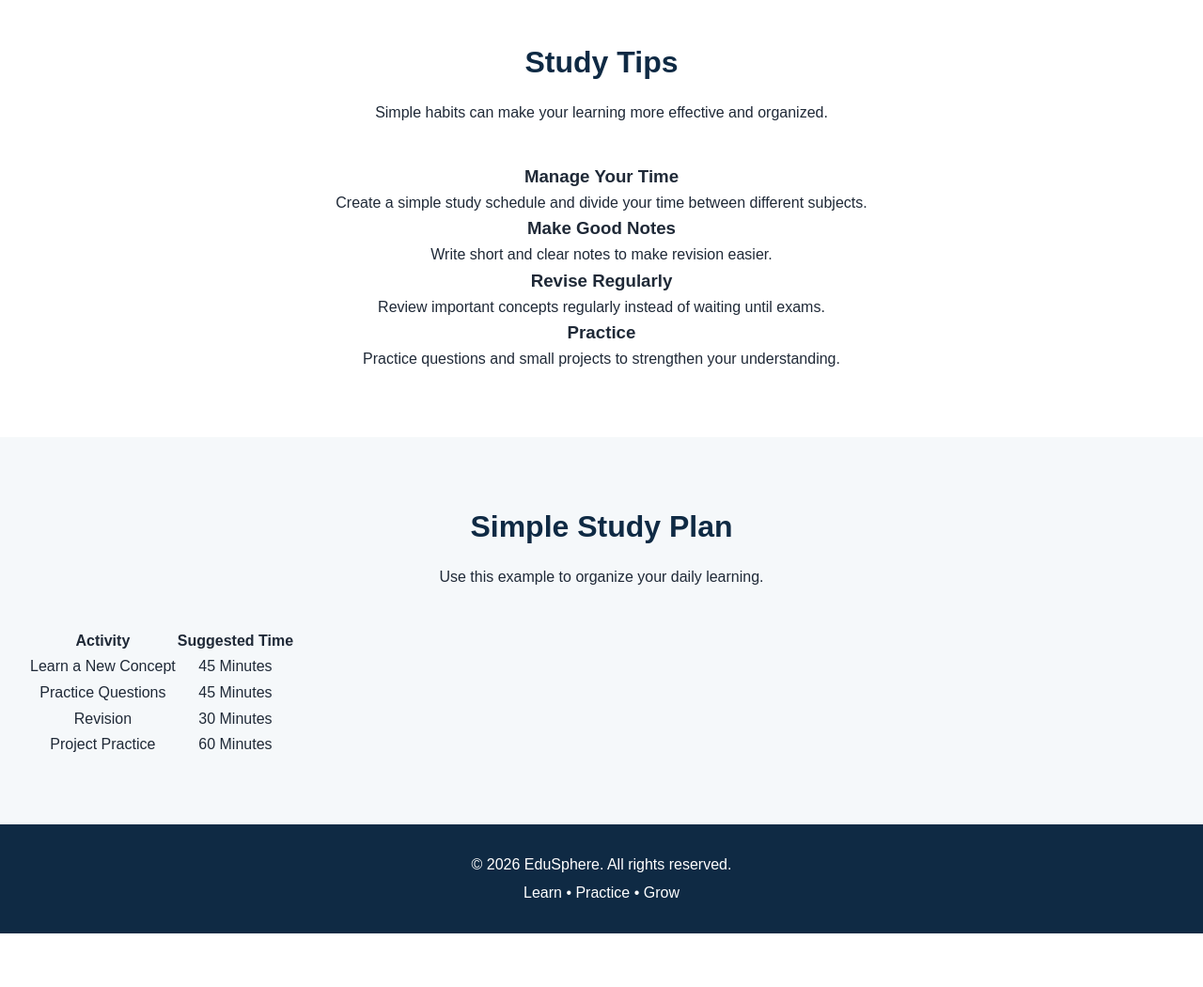
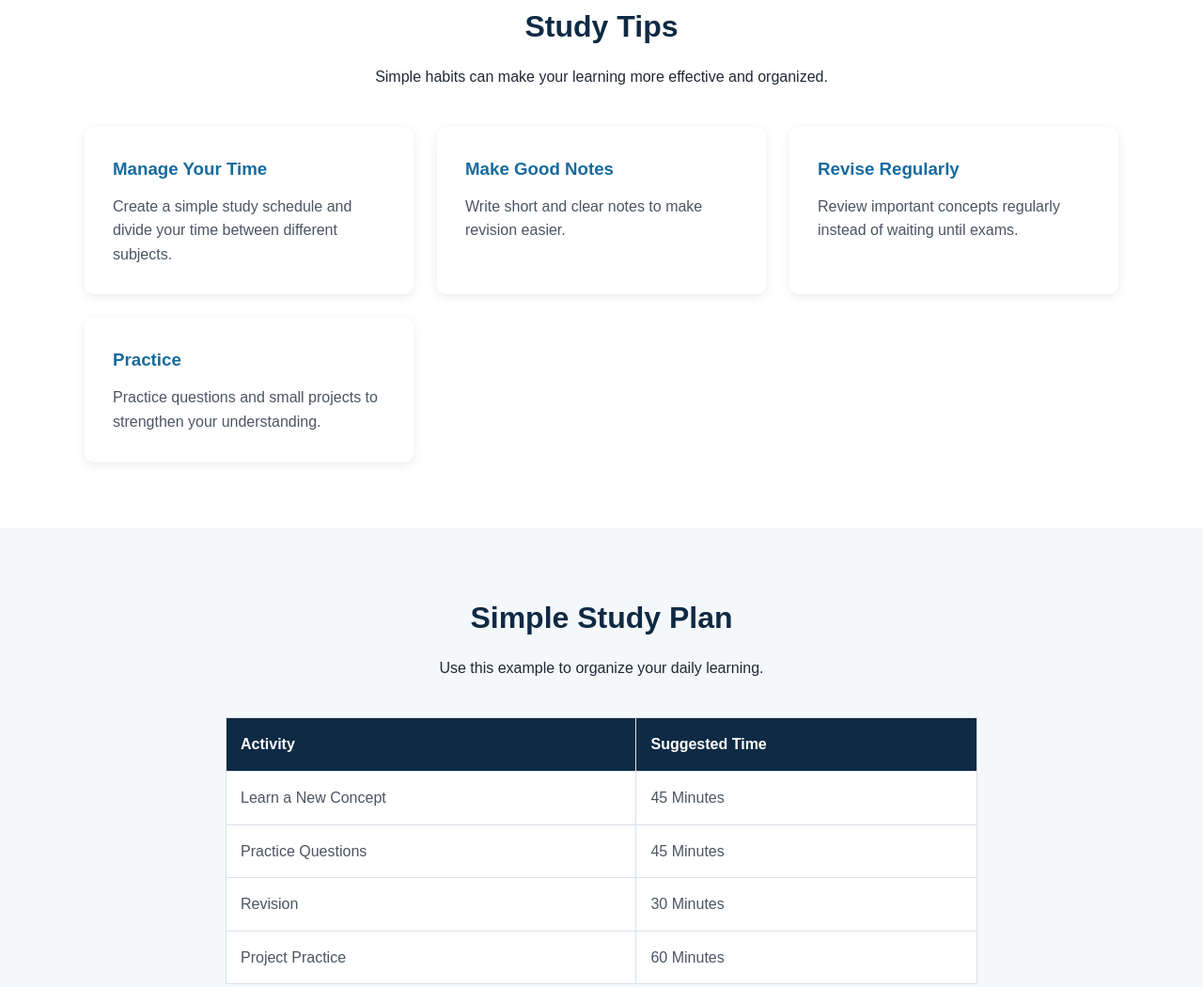
Before and after one commit to prayag07-spec/EduSphere, a plain HTML site: page resources.html in a window 1280 px wide. Shown: the part 1433-2483 px from the top of the page at 94% size. Before the commit the page ends 2426 px from the top, so only its background shows below. Drawn offline with Linux system fonts and the light colour scheme.

Commit message:
Update style.css

```diff
--- a/css/style.css
+++ b/css/style.css
@@ -552,3 +552,112 @@ footer p {
     }
 
 }
+/* =========================
+   RESOURCES PAGE
+   ========================= */
+
+.resource-grid {
+    display: grid;
+    grid-template-columns: repeat(3, 1fr);
+    gap: 25px;
+    max-width: 1100px;
+    margin: 35px auto 0;
+}
+
+.resource-card {
+    background-color: white;
+    padding: 30px;
+    border-radius: 10px;
+
+    box-shadow: 0 3px 12px rgba(0, 0, 0, 0.08);
+
+    text-align: left;
+
+    display: flex;
+    flex-direction: column;
+}
+
+.resource-card h3 {
+    color: #176b9e;
+    margin-bottom: 12px;
+}
+
+.resource-card p {
+    color: #4b5563;
+}
+
+.resource-link {
+    margin-top: 20px;
+
+    color: #176b9e;
+    text-decoration: none;
+    font-weight: bold;
+}
+
+.resource-link:hover {
+    text-decoration: underline;
+}
+
+
+/* =========================
+   STUDY PLAN TABLE
+   ========================= */
+
+.table-container {
+    max-width: 800px;
+    margin: 30px auto 0;
+    overflow-x: auto;
+}
+
+table {
+    width: 100%;
+    border-collapse: collapse;
+    background-color: white;
+}
+
+th,
+td {
+    padding: 15px;
+    border: 1px solid #d9e2e8;
+    text-align: left;
+}
+
+th {
+    background-color: #0f2a44;
+    color: white;
+}
+
+td {
+    color: #4b5563;
+}
+
+
+/* =========================
+   RESOURCES MOBILE
+   ========================= */
+
+@media (max-width: 900px) {
+
+    .resource-grid {
+        grid-template-columns: repeat(2, 1fr);
+    }
+
+}
+
+@media (max-width: 600px) {
+
+    .resource-grid {
+        grid-template-columns: 1fr;
+    }
+
+    .resource-card {
+        width: 100%;
+    }
+
+    th,
+    td {
+        padding: 12px;
+        font-size: 14px;
+    }
+
+}
```
